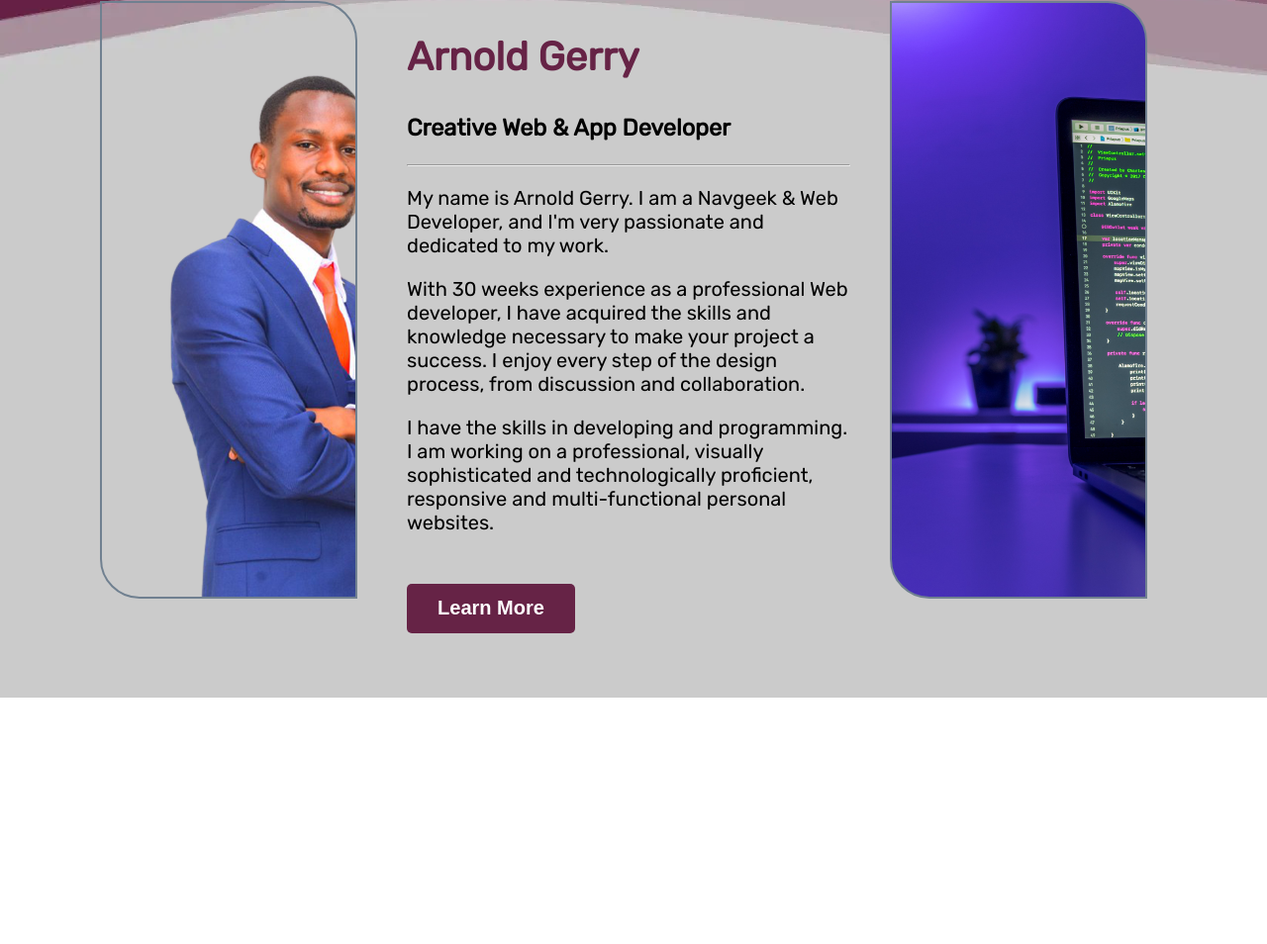
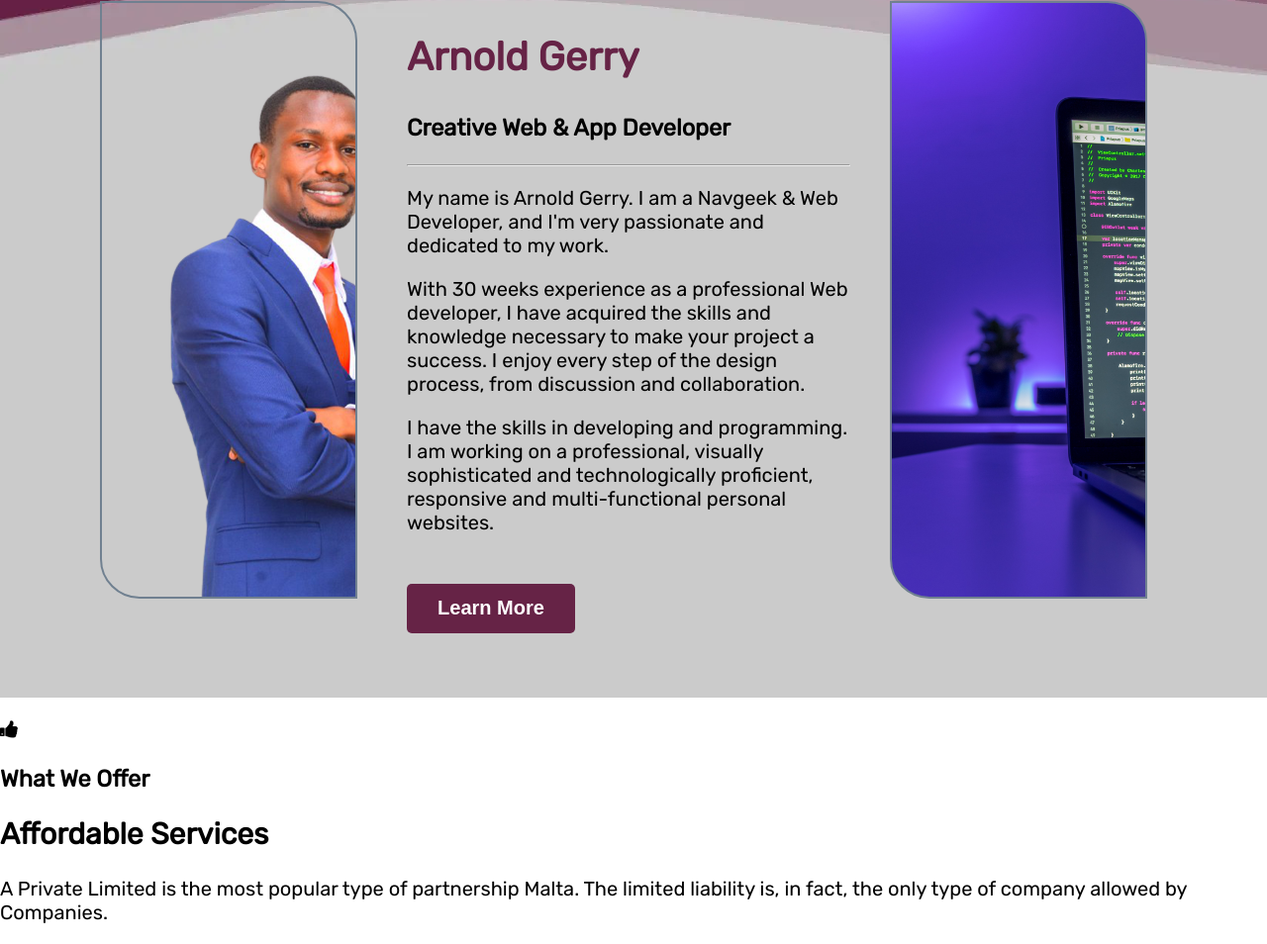
Before and after one commit to arnaudgerry/portfolio, a plain HTML site: page index.html in a window 1280 px wide. Shown: the part 973-1927 px from the top of the page at 99% size. Before the commit the page ends 1698 px from the top, so only its background shows below. Drawn offline with Linux system fonts and the light colour scheme.

Commit message:
ft: design services header

```diff
--- a/index.html
+++ b/index.html
@@ -9,6 +9,7 @@
     <link href='https://fonts.googleapis.com/css?family=Poppins' rel='stylesheet'>
     <link href='https://fonts.googleapis.com/css?family=Montserrat' rel='stylesheet'>
     <link rel="stylesheet" href="https://use.fontawesome.com/releases/v5.7.2/css/all.css" integrity=crossorigin="anonymous">
+    <link rel="stylesheet" href="https://cdn.jsdelivr.net/npm/@fortawesome/fontawesome-free@5.15.4/css/fontawesome.min.css">
     <link rel="stylesheet" href="https://cdnjs.cloudflare.com/ajax/libs/font-awesome/4.7.0/css/font-awesome.min.css">
     <link rel="stylesheet" href="css/styles.css">
 </head>
@@ -80,6 +81,20 @@
             <div class="portrait-two"></div>
         </div>
         <!--End About Me-->
+        <!--Services-->
+        <div class="styled-header"></div>
+        <div class="service">
+            <div class="service-head">
+                <i class="fa fa-thumbs-up" aria-hidden="true"></i>
+                <h3>What We Offer</h3>
+                <h2><strong>Affordable Services</strong></h2>
+                <p>A Private Limited is the most popular type of partnership Malta.
+                    The limited liability is, in fact, the only type of company allowed by Companies.
+                </p>
+            </div>
+
+        </div>
+        <!--End Services-->
     </div>
     <!--End Page Wrapper-->
 </body>
```
